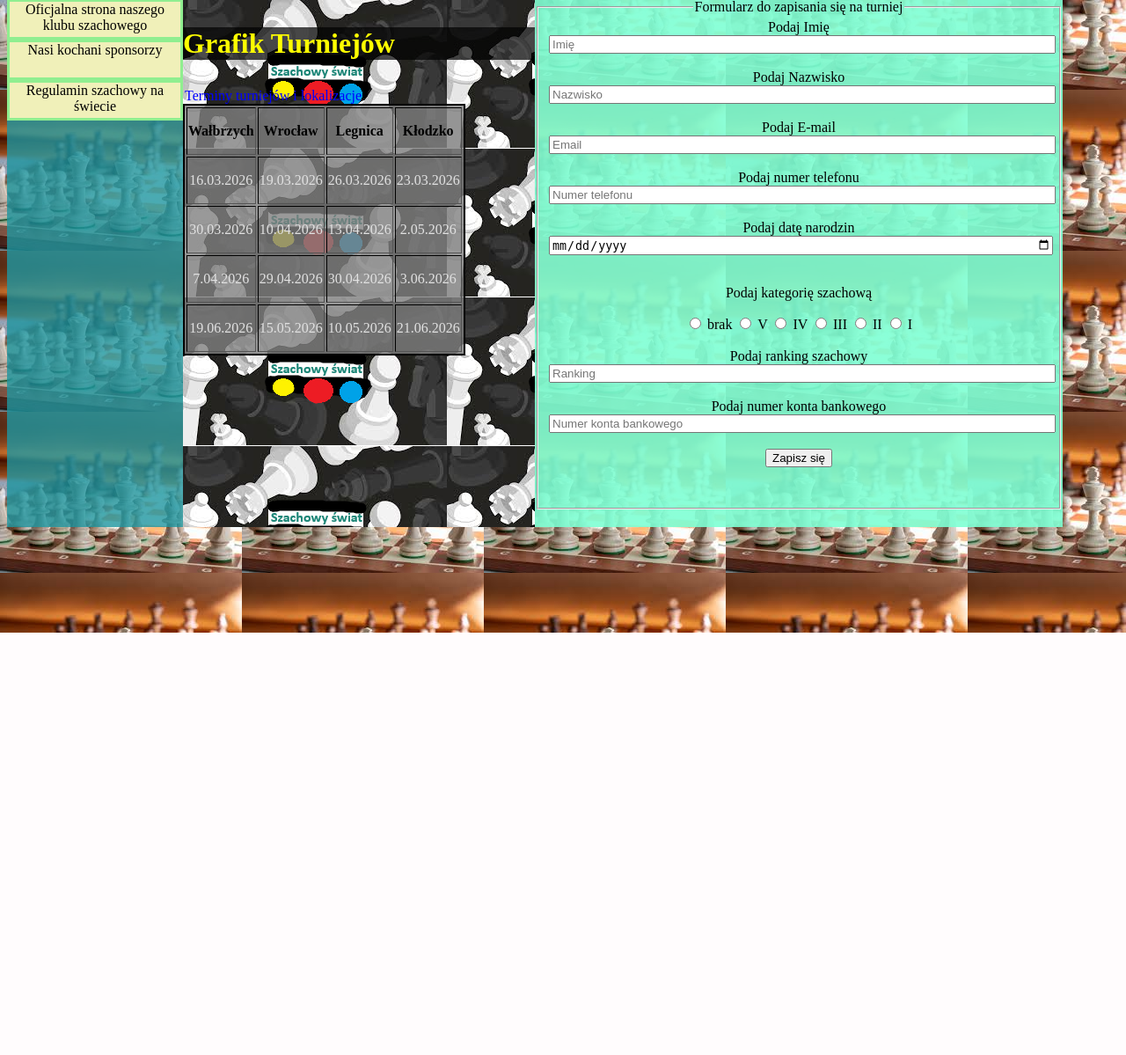
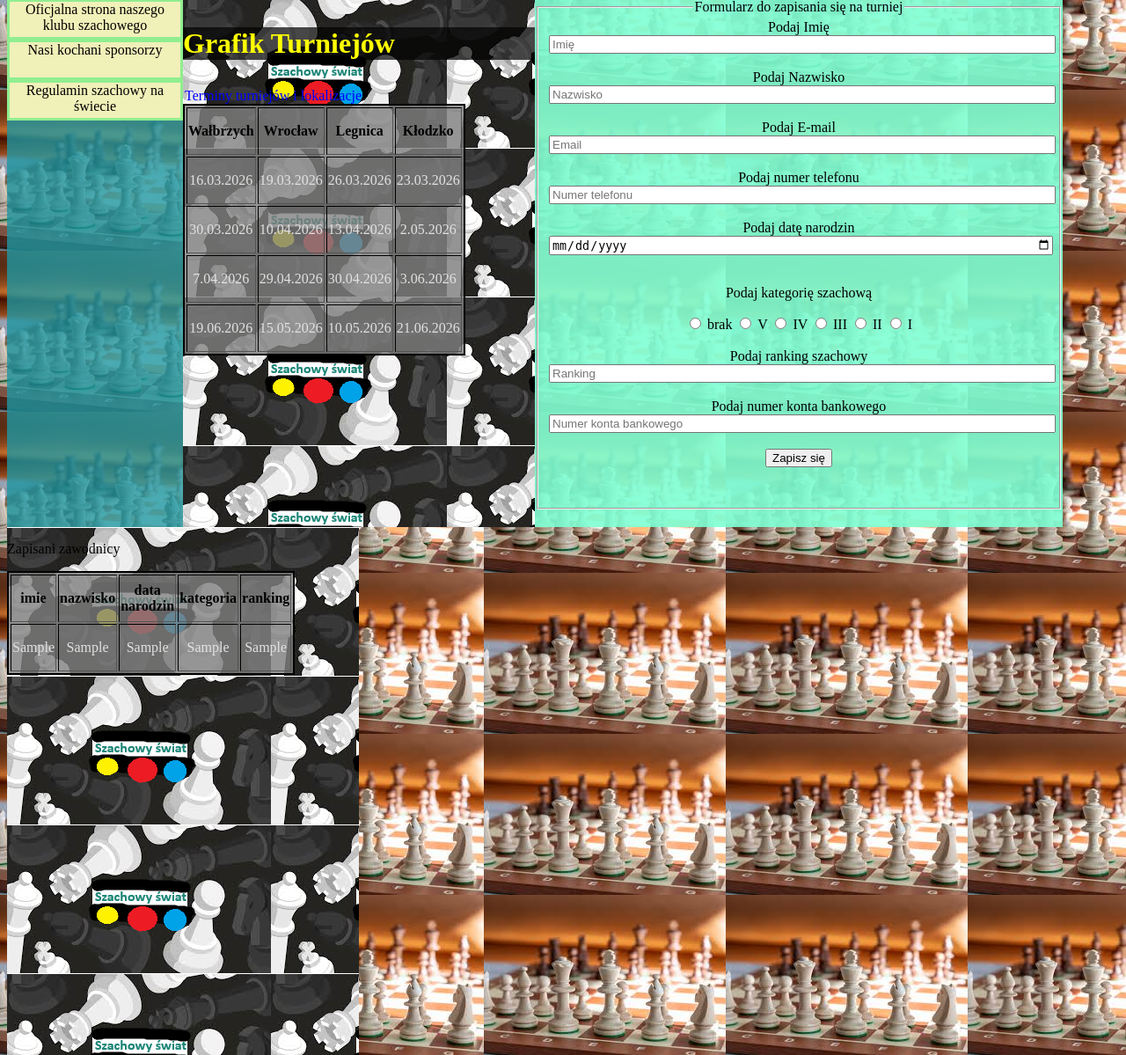
Before and after one commit to Lalandrynka/Zapisy_Turniej_Szachowy, a Flask app: page / in a window 1280 px wide. Shown: the part 81-1280 px from the top of the page at 88% size. Before the commit the page ends 800 px from the top, so only its background shows below. Run offline with Flask 3, Linux system fonts and the light colour scheme; tables that the repository leaves empty or names only in its code hold one stand-in row (values such as "Sample post").

Commit message:
version 0.3 dodanie tabeli zapisów

```diff
--- a/app.py
+++ b/app.py
@@ -16,7 +16,7 @@ cursor = db.cursor()
 # strona główna - wyświetlanie użytkowników
 @app.route("/")
 def index():
-    cursor.execute("SELECT * FROM zapisy")
+    cursor.execute("SELECT imie, nazwisko, wiek, kategoria, ranking FROM zapisy")
     users = cursor.fetchall()
     return render_template("zapisy_na_turniej.html", users=users)
 
--- a/templates/zapisy_na_turniej.html
+++ b/templates/zapisy_na_turniej.html
@@ -85,6 +85,21 @@
         </fieldset>
     </form>
 </main>
+<section>
+    <table border="1">
+        <p>Zapisani zawodnicy</p>
+        <tr><th>imie</th><th>nazwisko</th><th>data narodzin</th><th>kategoria</th><th>ranking</th></tr>
+        {% for user in users %}
+        <tr>
+            <td>{{ user[0] }}</td>
+            <td>{{ user[1] }}</td>
+            <td>{{ user[2] }}</td>
+            <td>{{ user[3] }}</td>
+            <td>{{ user[4] }}</td>
+        </tr>
+        {% endfor %}
+    </table>
+</section>
 </body>
 </html>
-<!--Ogarnięcie linków,tabeli i prawa strona (strony)-->
+<!--Dokończenie menu,tabeli i prawa strona (strony)-->
```
